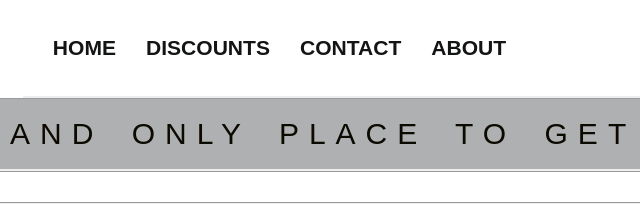
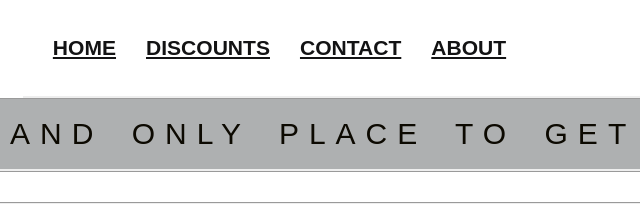
Before and after one commit to HARDEEP46/Assignment1, a plain HTML site: page home.html in a window 1280 px wide. Shown: the top 204 px of the page, 176-816 px from the left. Drawn offline with Linux system fonts and the light colour scheme.

Commit message:
Update home.html

```diff
--- a/home.html
+++ b/home.html
@@ -12,14 +12,13 @@
         <div class="nav"><!--this is the code for main navigation menu-->
             <div class="navf">
             <img src="images/favicon2.png" height="100px" alt="">
-            <h3>HOME</h3>
-            <h3>DISCOUNTS</h3>
-            <h3>CONTACT</h3>
-            <h3>ABOUT</h3>
+            <h3><a href="home.html">HOME</a></h3>
+            <h3> <a href="discounts.html">DISCOUNTS</a></h3>
+            <h3><a href="contact.html">CONTACT</a></h3>
+            <h3><a href="about.html">ABOUT</a></h3>
             </div><!--for now these nav buttons are just dummies and not working-->
 
             <div class="navb">
-
              <h3><a href="signin.html">SIGN IN</a></h3>
             </div>
     </div>
@@ -32,9 +31,10 @@
         <div class="div0">
              ONE AND ONLY PLACE TO GET FRESH PIZZAS !
         </div>
-        <form >
+        <form action="confirmation.html" >
 
             <div class="hphoto">
+                <!--image citation - "https://theawesomedaily.com/wp-content/uploads/2016/09/pictures-of-pizza-23-1-1024x640.jpg"-->
                 <img src="images/p4.jpg" alt="">
             </div>
 
```
